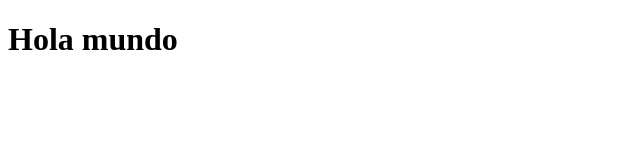
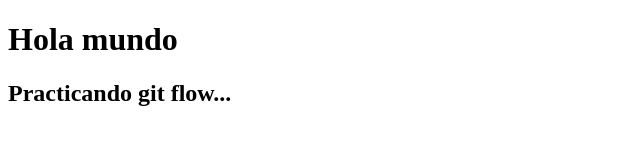
Before and after one commit to jhonatan1TR/Lab-git--flow, a plain HTML site: page index.html in a window 1280 px wide. Shown: the whole page, without its empty margins (0-640 px from the left). Drawn offline with Linux system fonts and the light colour scheme.

Commit message:
Practicando git flow

```diff
--- a/index.html
+++ b/index.html
@@ -7,5 +7,6 @@
 </head>
 <body>
     <h1>Hola mundo</h1>
+    <h2>Practicando git flow...</h2>
 </body>
 </html>
```
